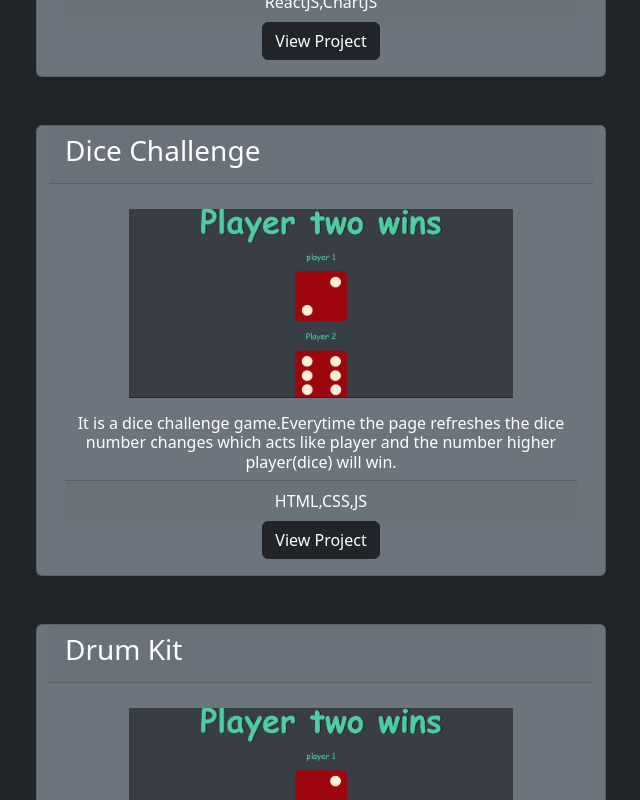
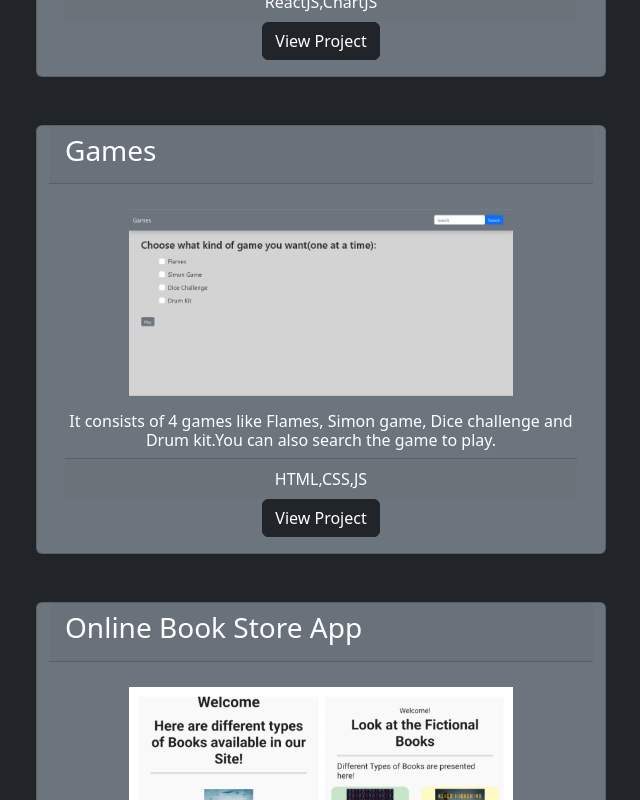
Before and after one commit to himallr/himal-Portfolio, a React (Create React App) app: page /Projects in a window 1280 px wide. Shown: the part 1740-2540 px from the top of the page, without its empty margins (319-959 px from the left). Built offline with nearby package versions, Linux system fonts and the light colour scheme.

Commit message:
Projet add

```diff
--- a/src/Projects.js
+++ b/src/Projects.js
@@ -33,18 +33,11 @@ function Projects() {
             link: "https://github.com/himallr/Dashboard_App_Economize"
         },
         {
-            title: "Dice Challenge",
-            image: "/images/projects/dice.png",
-            body: "It is a dice challenge game.Everytime the page refreshes the dice number changes which acts like player and the number higher player(dice) will win.",
+            title: "Games",
+            image: "/images/projects/games.png",
+            body: "It consists of 4 games like Flames, Simon game, Dice challenge and Drum kit.You can also search the game to play.",
             sub: "HTML,CSS,JS",
-            link: "https://github.com/himallr/Dice-Challenge"
-        },
-        {
-            title: "Drum Kit",
-            image: "/images/projects/dice.png",
-            body: "It is a drum kit event listener.It plays different types of sounds while clicking the keys.",
-            sub: "HTML,CSS,JS",
-            link: "https://github.com/himallr/Drum-Kit"
+            link: "https://github.com/himallr/Games"
         },
         {
             title: "Online Book Store App",
```
Also changed, not shown: public/images/projects/games.png (added).
